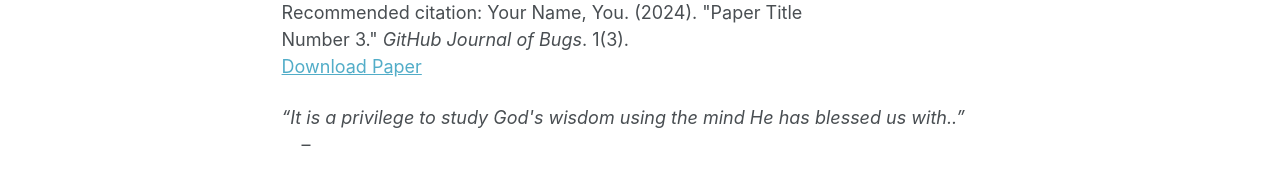
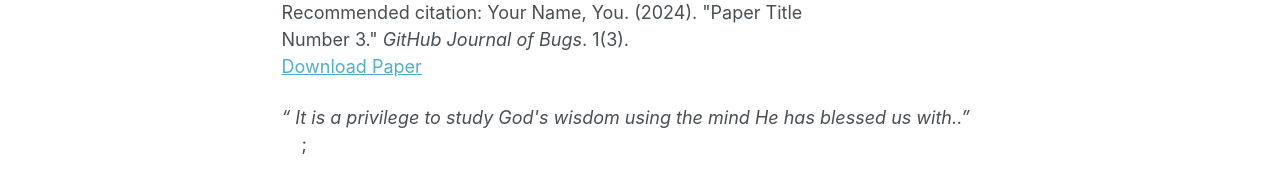
Before and after one commit to dguo97/dguo97.github.io, a Jekyll site: the page built from _pages/publications.html, in a window 1280 px wide and 900 px high, scrolled down 860 px. Shown: the part 544-737 px from the top of the window. Built offline with Jekyll 4.4.1, drawn with Linux system fonts in a browser that asks for light colours.

Commit message:
Update publications.html

```diff
--- a/_pages/publications.html
+++ b/_pages/publications.html
@@ -34,4 +34,4 @@ author_profile: false
 {% endif %}
 
 
-<div id="quote"> <i>&ldquo;It is a privilege to study God's wisdom using the mind He has blessed us with..&rdquo;</i> <br> <span style="display:inline-block;text-indent:20px"> &ndash;
+<div id="quote"> <i>&ldquo; It is a privilege to study God's wisdom using the mind He has blessed us with..&rdquo;</i> <br> <span style="display:inline-block;text-indent:20px"> ;
```
